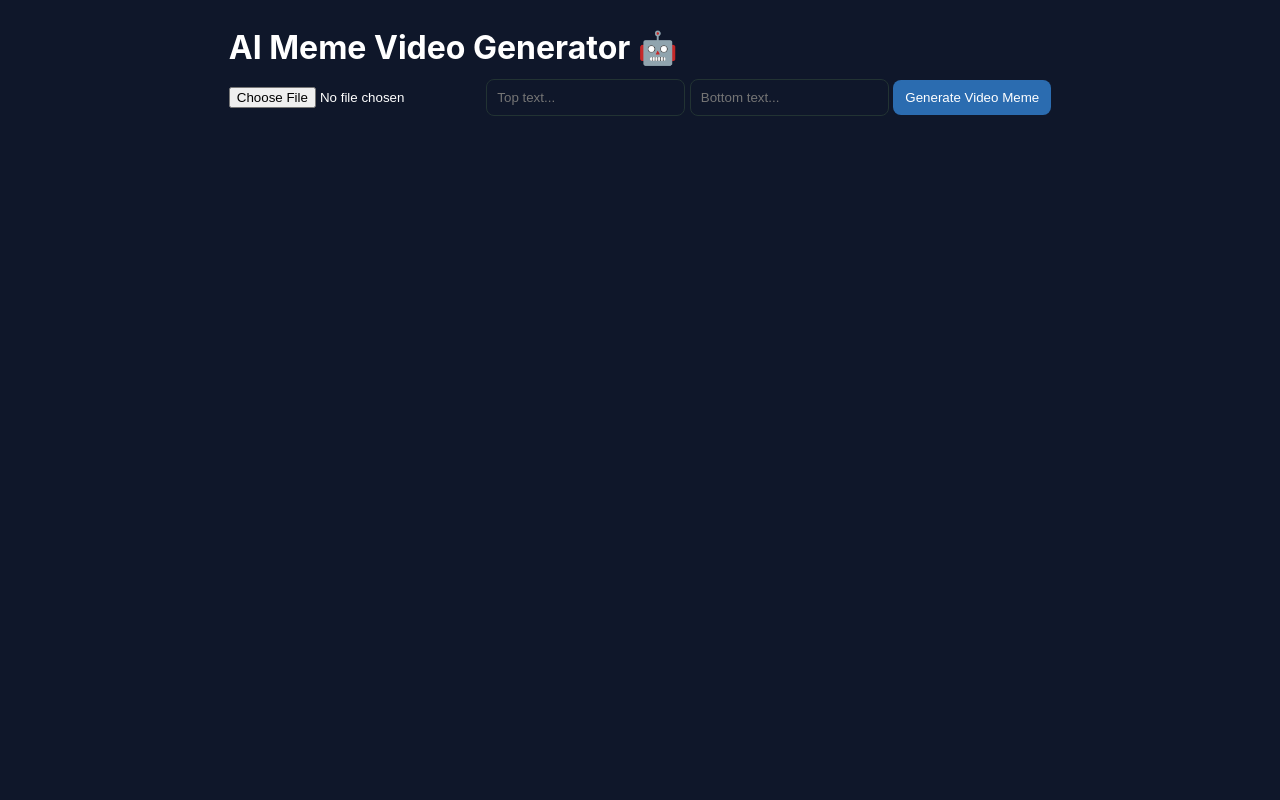
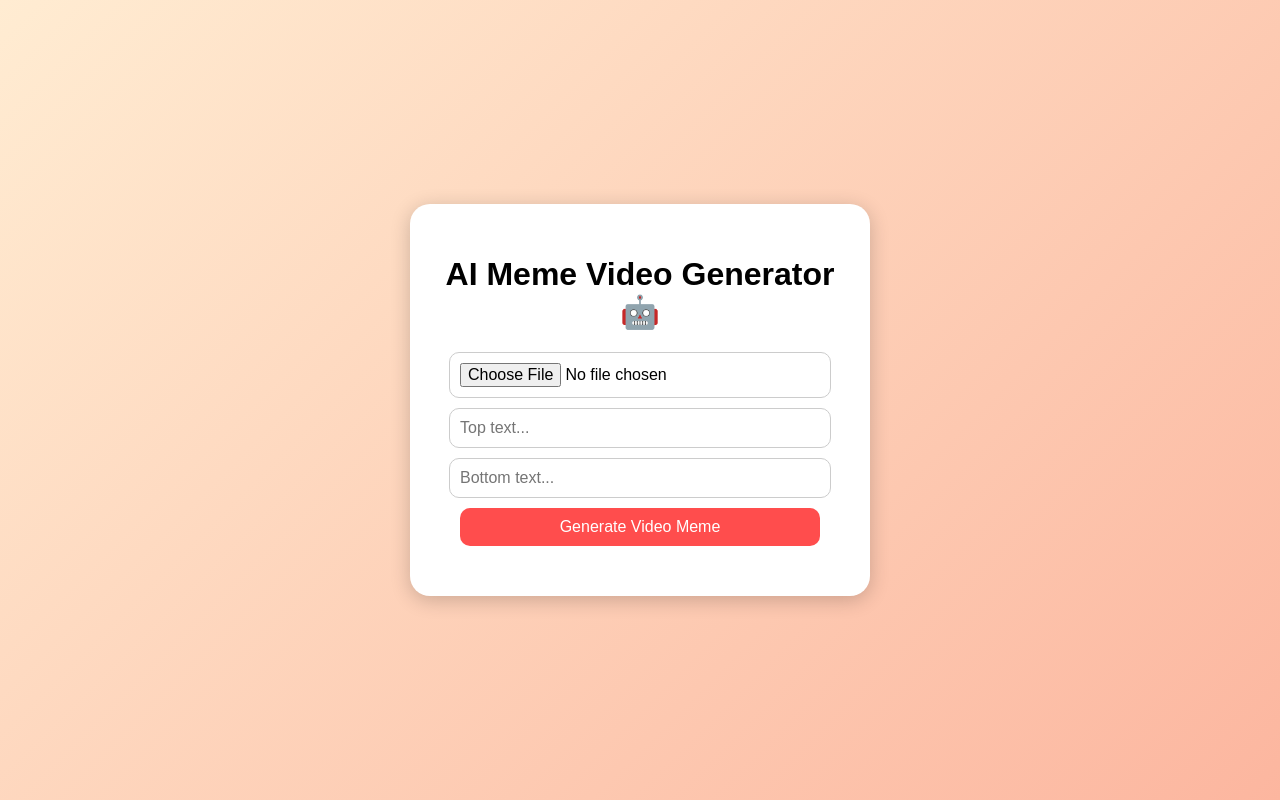
Before and after one commit to mmjdjdmm5-ux/meme-clone-advanced, a website: page index.html in a window 1280 px wide. Drawn offline with Linux system fonts and the light colour scheme.

Commit message:
add styles.css for meme video generator design
Updated styles for body, container, input, and button elements.

```diff
--- a/styles.css
+++ b/styles.css
@@ -1,16 +1,44 @@
-*{box-sizing:border-box}
-body{font-family:Inter,Arial;margin:0;background:#0f172a;color:#fff;display:flex;justify-content:center;align-items:flex-start;padding:28px}
-.app{width:100%;max-width:760px}
-h1{text-align:left;margin:0 0 12px 0;color:#fff}
-.controls{background:#0b1220;padding:16px;border-radius:10px;box-shadow:0 6px 24px rgba(0,0,0,0.5)}
-.row{display:flex;gap:8px;flex-wrap:wrap;margin-top:8px}
-.file input{display:block;margin-top:6px}
-input[type="text"]{padding:10px;border-radius:8px;border:1px solid #233;min-width:160px;background:#0f172a;color:#fff}
-button{padding:10px 12px;border-radius:8px;border:none;cursor:pointer;background:#2b6cb0;color:#fff}
-button.primary{background:#7c3aed}
-button:hover{opacity:0.95}
-.preview{margin-top:14px;display:flex;justify-content:center}
-canvas{background:#111;border-radius:8px;max-width:100%;height:auto}
-.hint{color:#9aa4b2;font-size:13px;margin-top:8px}
-.hidden{display:none}
-#downloadLink{display:inline-block;padding:10px 12px;background:#10b981;border-radius:8px;color:#fff;text-decoration:none}
+body {
+  font-family: 'Poppins', sans-serif;
+  background: linear-gradient(135deg, #ffecd2, #fcb69f);
+  display: flex;
+  justify-content: center;
+  align-items: center;
+  height: 100vh;
+  margin: 0;
+}
+
+.container {
+  background: #fff;
+  border-radius: 20px;
+  padding: 30px;
+  box-shadow: 0 4px 20px rgba(0, 0, 0, 0.2);
+  text-align: center;
+  width: 90%;
+  max-width: 400px;
+}
+
+input, button {
+  display: block;
+  margin: 10px auto;
+  padding: 10px;
+  width: 90%;
+  border-radius: 10px;
+  border: 1px solid #ccc;
+  font-size: 16px;
+}
+
+button {
+  background: #ff4d4d;
+  color: white;
+  border: none;
+  cursor: pointer;
+}
+
+button:hover {
+  background: #ff1a1a;
+}
+
+#videoContainer {
+  margin-top: 20px;
+}
```
